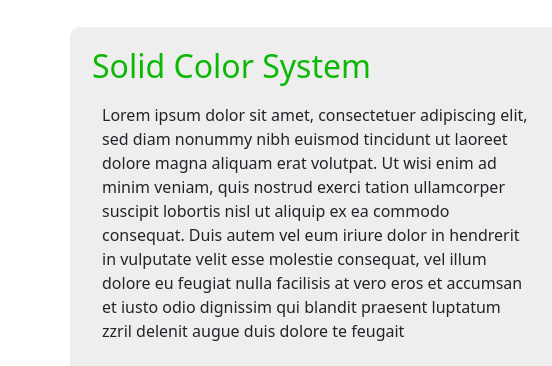
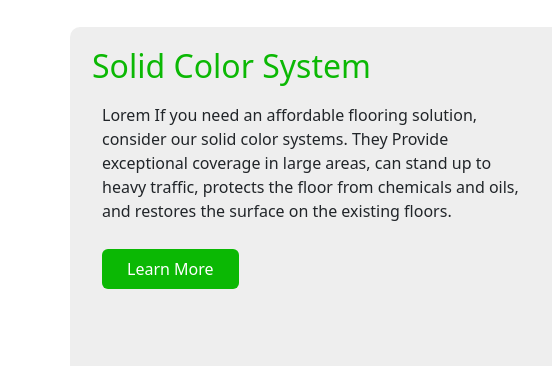
Before and after one commit to Bulldog-Coatings/Bulldog-Website, a plain HTML site: page finishes.html in a window 1280 px wide. Shown: the part 1952-2318 px from the top of the page, 0-552 px from the left. Drawn offline with nearby package versions, Linux system fonts and the light colour scheme; grey boxes are pictures that could not be loaded.

Commit message:
Update finishes.html

```diff
--- a/finishes.html
+++ b/finishes.html
@@ -150,7 +150,10 @@
 		<div class="row finishes-content">
 			<div class="finish col-xl-5">
 			  	<h2>Solid Color System</h2>
-				<p>Lorem ipsum dolor sit amet, consectetuer adipiscing elit, sed diam nonummy nibh euismod tincidunt ut laoreet dolore magna aliquam erat volutpat. Ut wisi enim ad minim veniam, quis nostrud exerci tation ullamcorper suscipit lobortis nisl ut aliquip ex ea commodo consequat. Duis autem vel eum iriure dolor in hendrerit in vulputate velit esse molestie consequat, vel illum dolore eu feugiat nulla facilisis at vero eros et accumsan et iusto odio dignissim qui blandit praesent luptatum zzril delenit augue duis dolore te feugait </p>
+				<p>Lorem If you need an affordable flooring solution, consider our solid color systems. They Provide exceptional coverage in large areas, can stand up to heavy traffic, protects the floor from chemicals and oils, and restores the surface on the existing floors.
+
+
+ </p>
 				<a class="btn btn-primary" href="solid_color.html" role="button">Learn More</a>
 			</div>
 			<div class="finish text-center col-xl-7">
```
